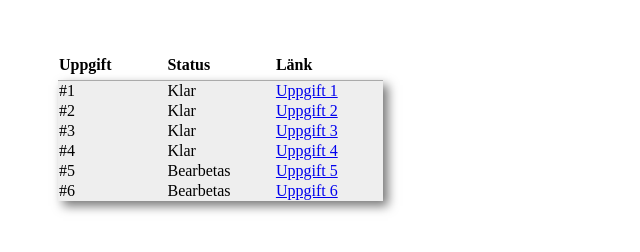
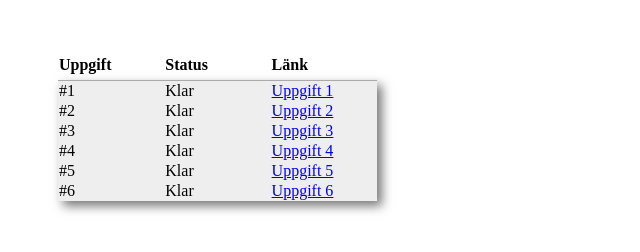
Before and after one commit to VikingGlasses/VT17WebutvBenjaminRosman, a plain HTML site: page assets/page/uppgift1.html in a window 1280 px wide. Shown: the whole page, without its empty margins (0-640 px from the left). Drawn offline with Linux system fonts and the light colour scheme.

Commit message:
updated status on assignment 5 & 6

```diff
--- a/assets/page/uppgift1.html
+++ b/assets/page/uppgift1.html
@@ -101,7 +101,7 @@
             #5
         </td>
         <td class="my__table__cell--width">
-            Bearbetas
+            Klar
         </td>
         <td class="my__table__cell--width">
             <a href="uppgift5.html">Uppgift 5</a>
@@ -113,7 +113,7 @@
             #6
         </td>
         <td class="my__table__cell--width">
-            Bearbetas
+            Klar
         </td>
         <td class="my__table__cell--width">
             <a href="uppgift6.html">Uppgift 6</a>
```
